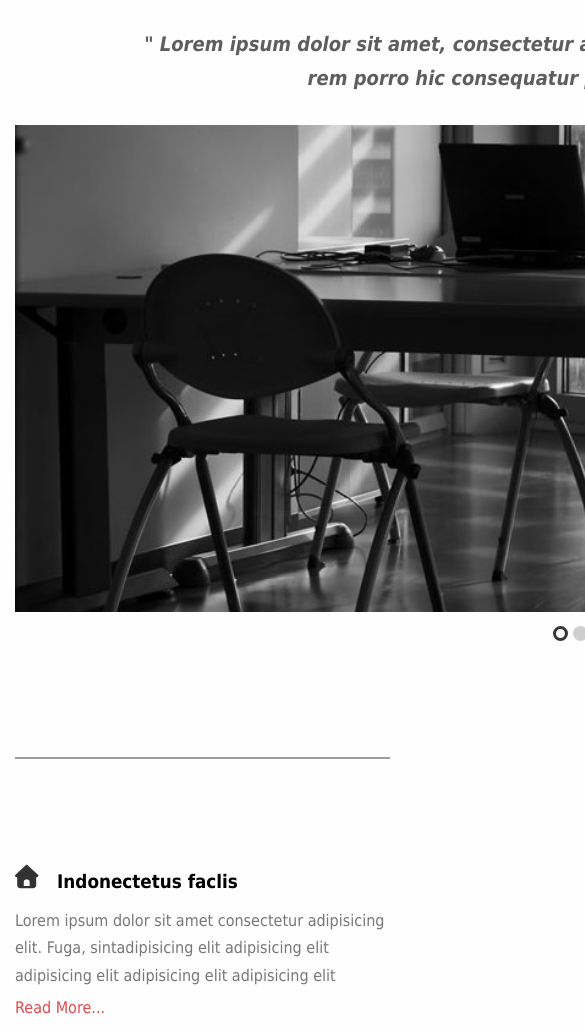
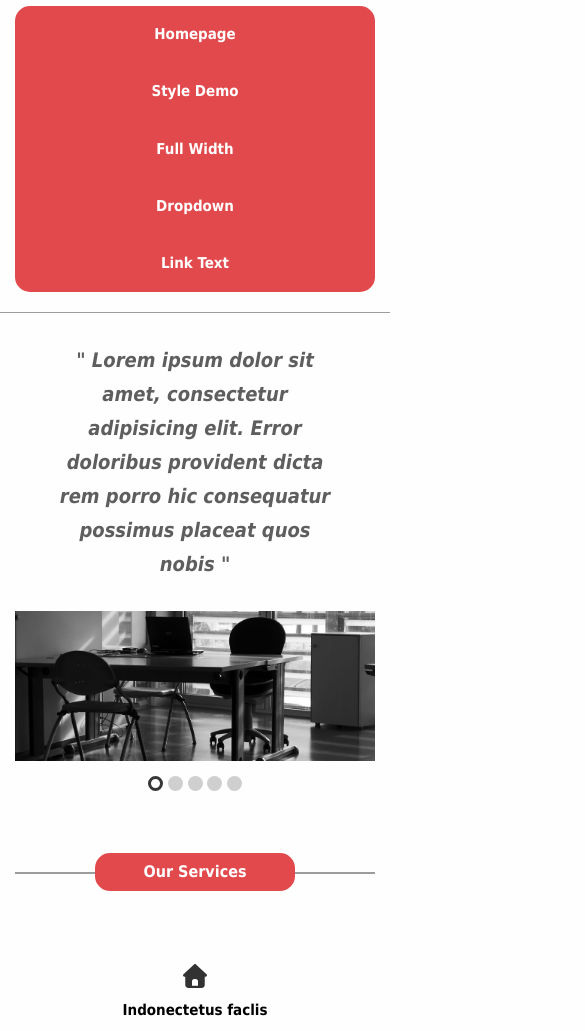
Before and after one commit to sayedayman24/Sass_Practical, a plain HTML site: page index.html in a window 390 px wide. Shown: the part 129-1160 px from the top of the page, 585 px wide, since content can reach past the window. Drawn offline with Linux system fonts and the light colour scheme.

Commit message:
add Responsive mobile
ADD Container Break Points and responsive for header and our Services and main heading

```diff
--- a/css/sass/components/_headings.scss
+++ b/css/sass/components/_headings.scss
@@ -2,6 +2,7 @@
 .main-header {
     position: relative;
     margin-bottom: 4rem;
+
     h2 {
         text-align: center;
         background-color: $redColor;
@@ -10,6 +11,11 @@
         border-radius: 15px;
         width: 400px;
         padding: 10px 15px;
+        @media #{$maxSmall} {
+            font-size: 16px;
+            margin: 10px auto;
+            width: 200px;
+        }
     }
     &:before {
         content: "";
--- a/css/sass/helpers/_variables.scss
+++ b/css/sass/helpers/_variables.scss
@@ -1,6 +1,10 @@
-$maxMobile: "(max-width: 767px)";
-$minSmall: "(max-width: 991px)";
-$minSmall: "(max-width: 768px)";
+$maxSmall: "(max-width: 767px)";
+$maxMedium: "(max-width: 991px)";
+$maxLarg: "(max-width: 1199px)";
+
+$minSmall: "(min-width: 768px)";
+$minMedium: "(min-width: 992)";
+$minLarge: "(min-width: 1200px)";
 
 $redColor: #e2494c;
 $grayColor:  #9c9c9c;
--- a/css/sass/layout/_grid.scss
+++ b/css/sass/layout/_grid.scss
@@ -13,13 +13,27 @@ a {
 }
 
 .container {
-    width: 1200px;
     margin: auto;
     padding-left: 15px;
     padding-right: 15px;
     position: relative;
+    @media #{$minSmall} {
+        width: 750px;
+    }
+    @media #{$minMedium} {
+        width: 970px;
+    }
+    @media #{$minLarge} {
+        width: 1170px;
+    }
 }
 
 .clearfix {
     clear: both;
 }
+
+.text-center-xs {
+    @media #{$maxMedium} {
+        text-align: center;
+    }
+}
--- a/css/sass/layout/_header.scss
+++ b/css/sass/layout/_header.scss
@@ -6,6 +6,12 @@
     .logo {
         width: 30%;
         float: $float-left;
+        text-align: $text-left;
+        @media #{$maxSmall} {
+            width: 100%;
+            float: none;
+            text-align: center;
+        }
         h1 {
             margin-bottom: 0;
             margin-top: 10px;
@@ -20,11 +26,24 @@
         float: $float-left;
         background-color: $redColor;
         border-radius: 15px;
+        overflow: hidden;
+        @media #{$maxSmall} {
+            width: 100%;
+            float: none;
+            margin-top: 30px;
+        }
         li {
             width: 20%;
             float: $float-left;
             font-size: 18px;
             text-align: center;
+            @media #{$maxSmall} {
+                width: 100%;
+                font-weight: bold;
+            }
+            @media #{$maxLarg} {
+                font-size: 15px;
+            }
             a {
                 display: block;
                 color: #fff;
--- a/css/sass/pages/_homepage.scss
+++ b/css/sass/pages/_homepage.scss
@@ -50,11 +50,29 @@
         &:not(:last-of-type) {
             padding-right: 20px;
         }
+        @media #{$maxSmall} {
+            float: none;
+            width: 100%;
+            padding-right: 0 !important;
+            margin-bottom: 35px;
+        }
+        @media #{$maxSmall} {
+            .service-title {
+                font-size: 15px;
+            }
+            .service-title > * {
+                margin-bottom: 20px;
+                font-size: 12px;
+                margin-right: 0 !important;
+            }
+            .service-title svg {
+                width: 100%;
+            }
+        }
         .service-title {
-            // padding-bottom: 20px;
             margin-bottom: 15px;
             svg {
-                height: 2.4em;
+                height: 2em;
                 margin-right: 1em;
                 opacity: 0.8;
                 position: relative;
@@ -65,9 +83,15 @@
             color: #777;
             line-height: 1.7;
             padding-bottom: 10px;
+            @media #{$maxSmall} {
+                font-size: 14px;;
+            }
         }
         .link {
             color: $redColor;
+            @media #{$maxSmall} {
+                font-size: 14px;
+            }
         }
     }
 }
@@ -78,6 +102,10 @@
     padding-top: 5rem;
     padding-bottom: 5rem;
     overflow: hidden;
+    @media #{$maxSmall} {
+        padding-top: 0;
+        padding-bottom: 0;
+    }
     .player-box {
         float: $float-left;
         width: (100% / 5);
--- a/index.html
+++ b/index.html
@@ -61,7 +61,7 @@
                 <h2>Our Services</h2>
             </div>
 
-            <div class="service-box">
+            <div class="service-box text-center-xs">
                 <h3 class="service-title"><i class="fa fa-home"></i>Indonectetus faclis</h3>
                 <p class="service-desc">
                     Lorem ipsum dolor sit amet consectetur adipisicing elit.
@@ -71,7 +71,7 @@
                 <a class="link" href="#">Read More...</a>
             </div>
 
-            <div class="service-box">
+            <div class="service-box text-center-xs">
                 <h3 class="service-title"><i class="fa fa-users"></i>Indonectetus faclis</h3>
                 <p class="service-desc">
                     Lorem ipsum dolor sit amet consectetur adipisicing elit.
@@ -81,7 +81,7 @@
                 <a class="link" href="#">Read More...</a>
             </div>
 
-            <div class="service-box">
+            <div class="service-box text-center-xs">
                 <h3 class="service-title"><i class="fa fa-gears"></i>Indonectetus faclis</h3>
                 <p class="service-desc">
                     Lorem ipsum dolor sit amet consectetur adipisicing elit.
```
Also changed, not shown: css/homepage.css.
